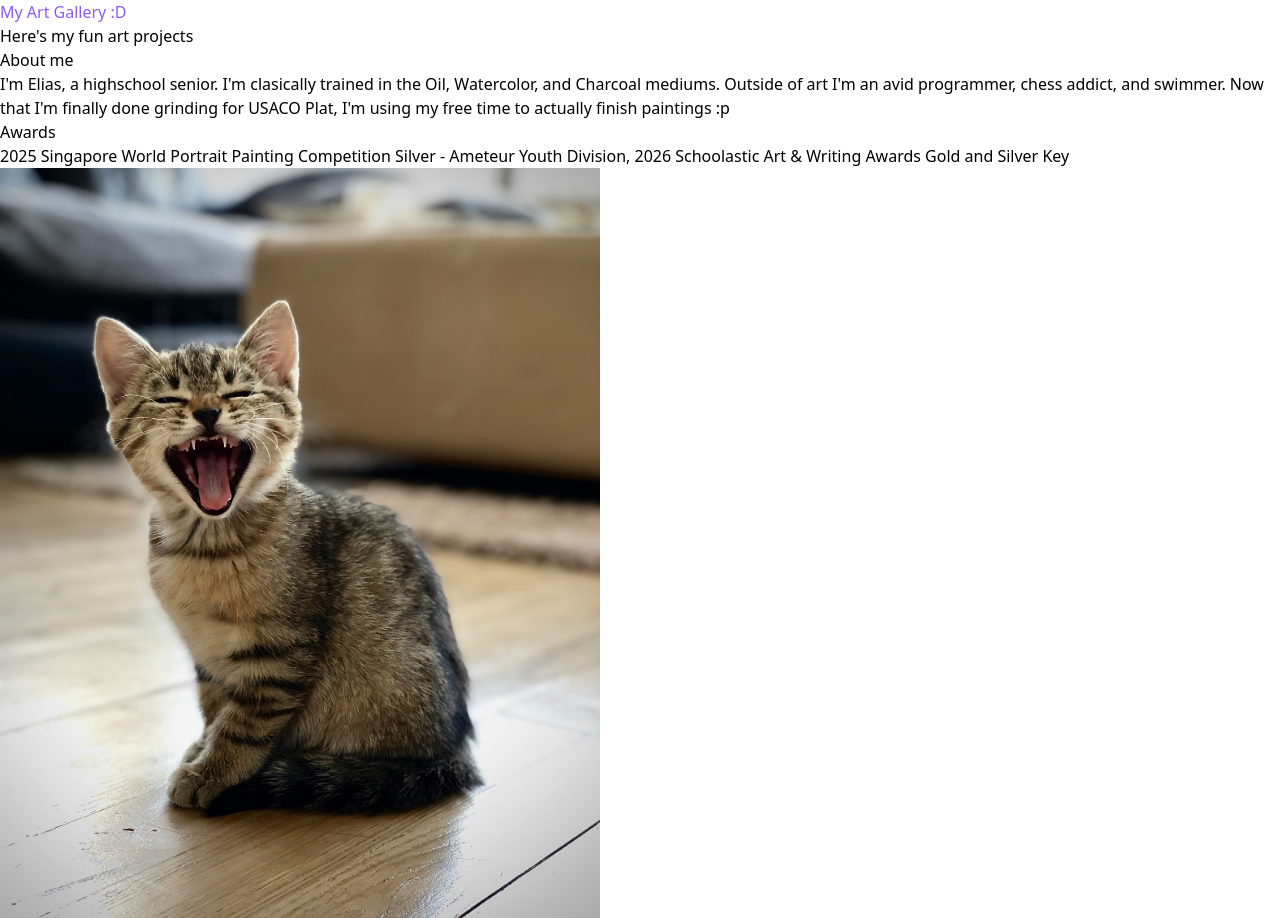
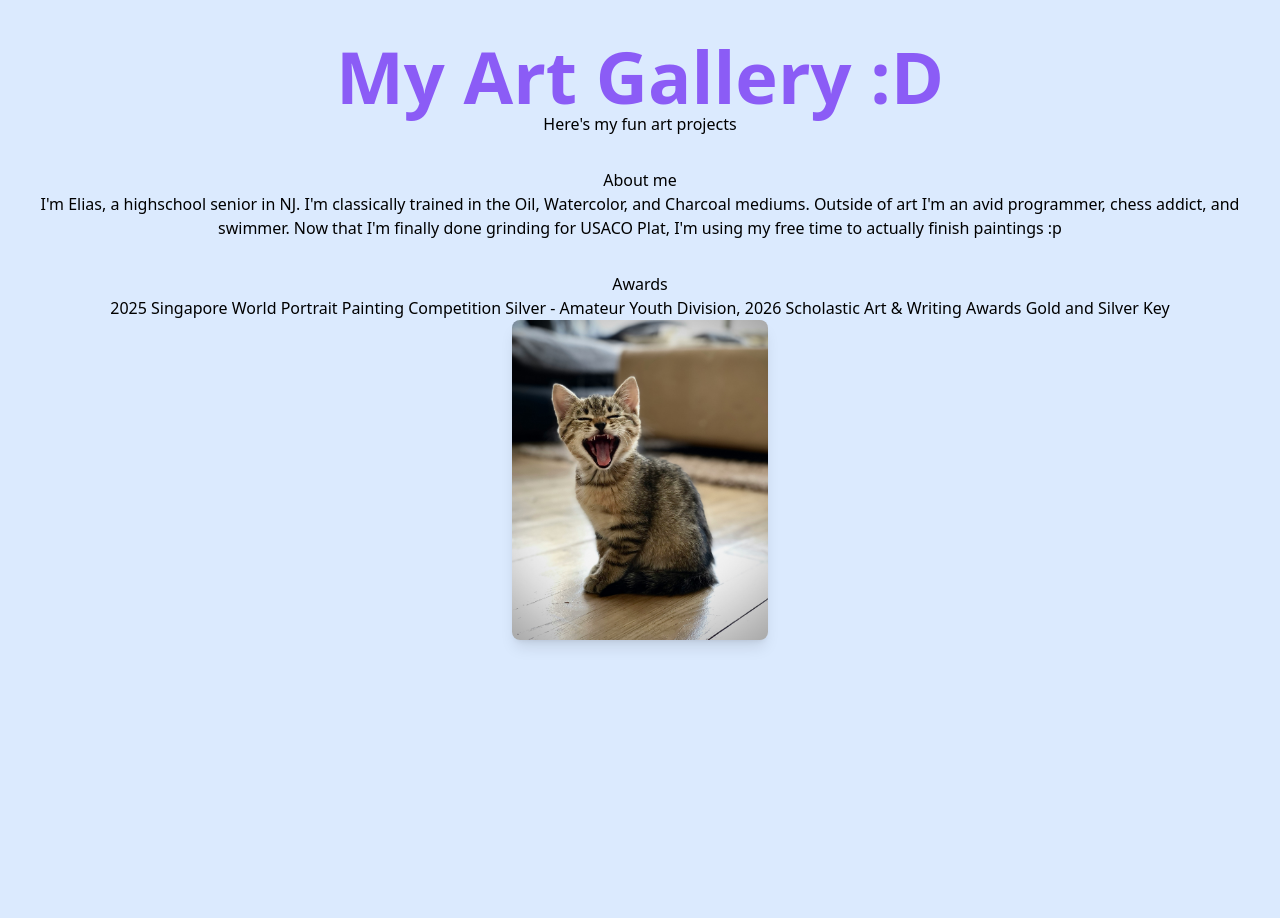
Before and after one commit to abluefroggo/froggosartportfolio, a plain HTML site: page index.html in a window 1280 px wide. After the commit the page ends 800 px from the top, so only its background shows below. Drawn offline with nearby package versions, Linux system fonts and the light colour scheme.

Commit message:
style my page

```diff
--- a/index.html
+++ b/index.html
@@ -4,13 +4,13 @@
         <title>My Art Gallery :D</title>
         <script src="https://cdn.tailwindcss.com"></script>
     </head>
-    <body>
-        <h1 class="text-violet-500">My Art Gallery :D</h1>
+    <body class="text-center bg-blue-100 p-10">
+        <h1 class="text-violet-500 text-7xl font-bold">My Art Gallery :D</h1>
         <p>Here's my fun art projects</p>
-        <h2>About me</h2>
-        <p>I'm Elias, a highschool senior. I'm clasically trained in the Oil, Watercolor, and Charcoal mediums. Outside of art I'm an avid programmer, chess addict, and swimmer. Now that I'm finally done grinding for USACO Plat, I'm using my free time to actually finish paintings :p</p>
-        <h2>Awards</h2>
-        <p>2025 Singapore World Portrait Painting Competition Silver - Ameteur Youth Division, 2026 Schoolastic Art & Writing Awards Gold and Silver Key</p>
-        <img src="assets/cat.jpg" alt="meow" width="600" />
+        <h2 class="mt-8">About me</h2>
+        <p>I'm Elias, a highschool senior in NJ. I'm classically trained in the Oil, Watercolor, and Charcoal mediums. Outside of art I'm an avid programmer, chess addict, and swimmer. Now that I'm finally done grinding for USACO Plat, I'm using my free time to actually finish paintings :p</p>
+        <h2 class="mt-8">Awards</h2>
+        <p>2025 Singapore World Portrait Painting Competition Silver - Amateur Youth Division, 2026 Scholastic Art & Writing Awards Gold and Silver Key</p>
+        <img src="assets/cat.jpg" alt="meow" class="w-64 rounded-lg shadow-lg mx-auto" />
     </body>
 </html>
```
